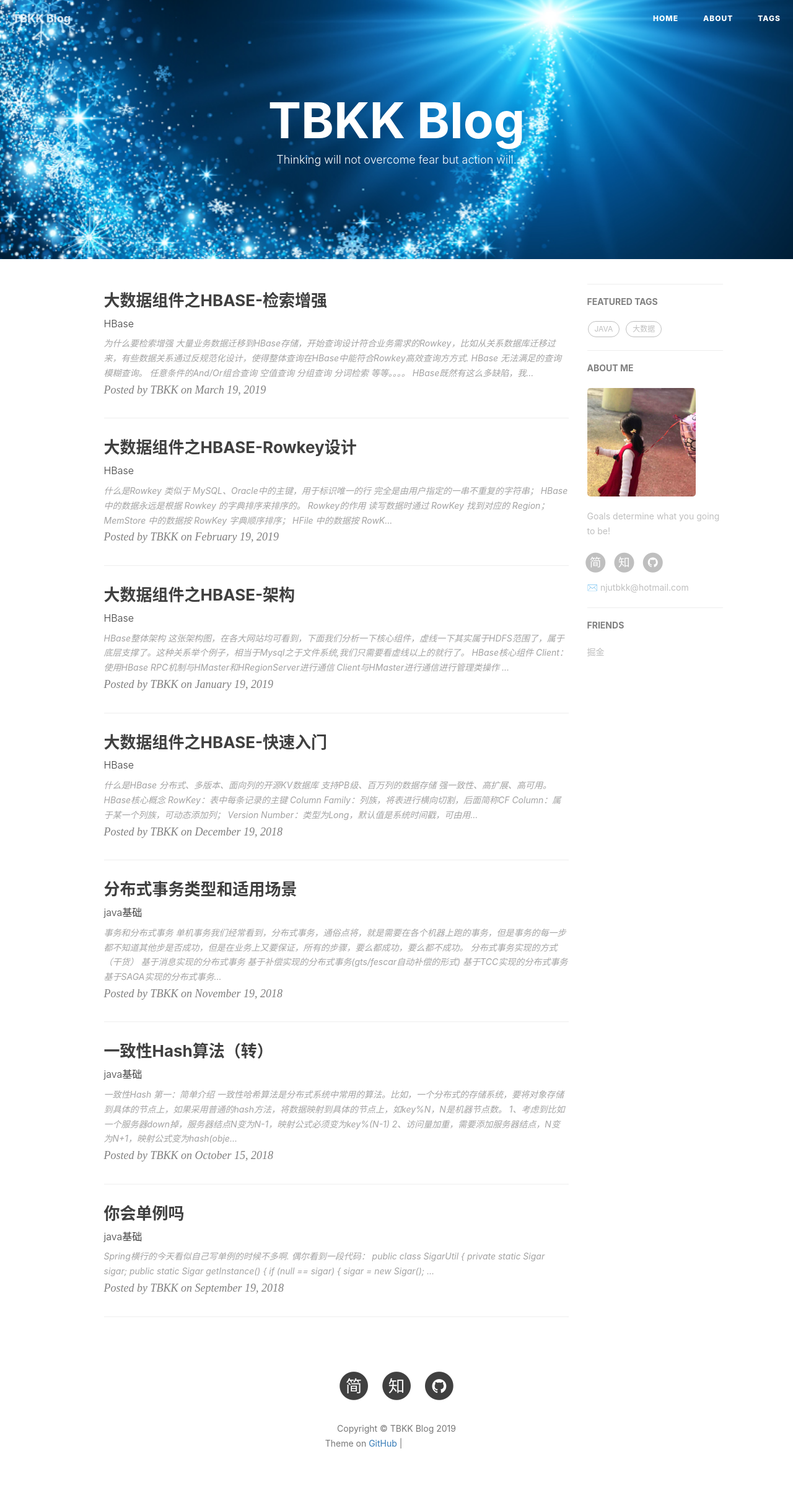
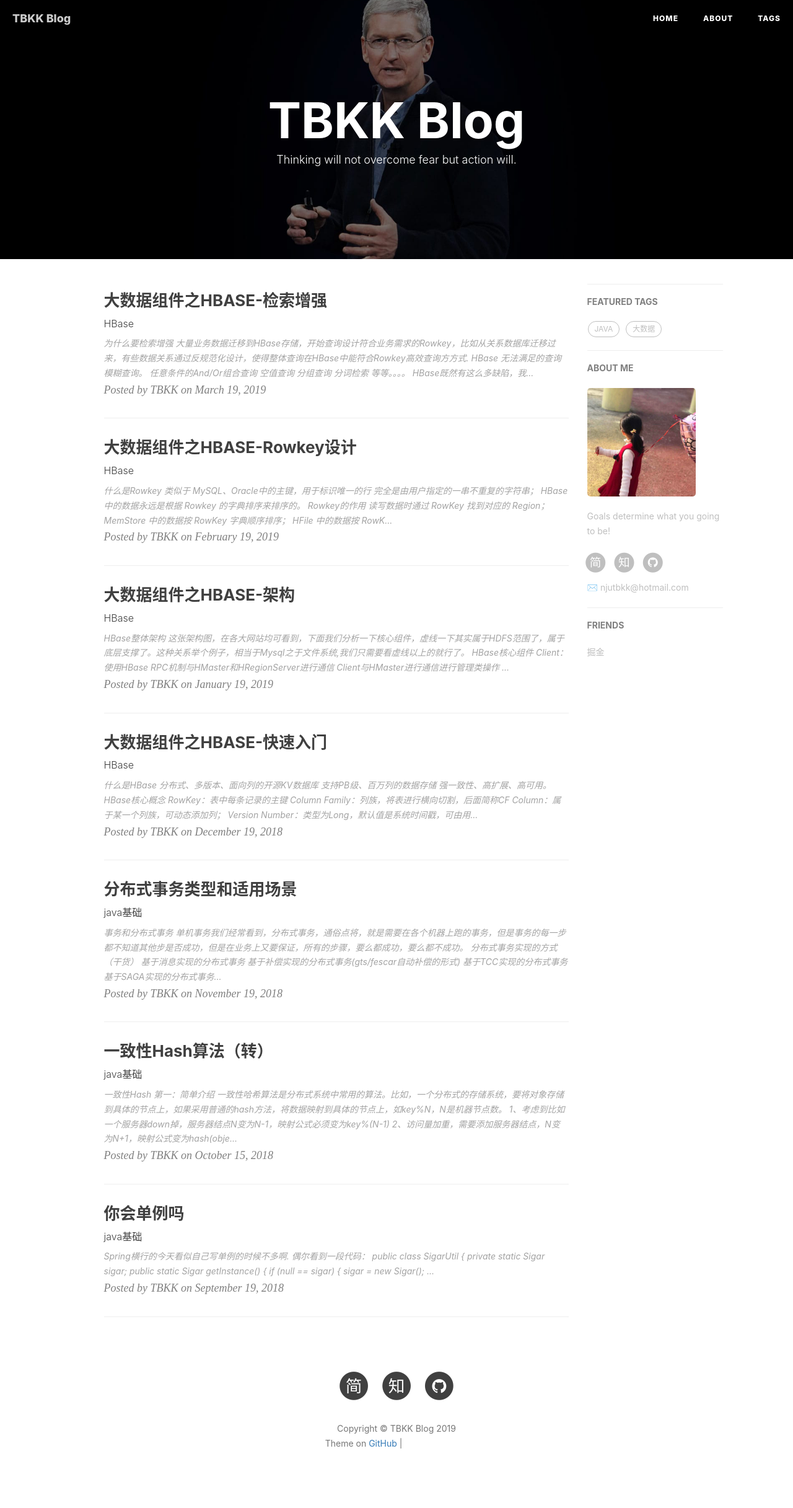
Before and after one commit to tbkk/tbkk.github.io, a Jekyll site: the page built from index.html, in a window 1280 px wide. Shown: the whole page at 62% size. Built offline with Jekyll 4.4.1, drawn with Linux system fonts in a browser that asks for light colours; nearby versions of some CDN libraries; the list of posts is cut into pages by our own code; comment, search, counter and statistics services are not loaded; grey boxes are pictures that could not be loaded.

Commit message:
post-bg-cook.jpg

```diff
--- a/_config.yml
+++ b/_config.yml
@@ -1,7 +1,7 @@
 # Site settings
 title: TBKK Blog
 SEOTitle: TBKK的博客 | TBKK Blog
-header-img: img/blue-snow.jpg
+header-img: img/post-bg-cook.jpg
 email: njutbkk@hotmail.com
 description: "Every failure is leading towards success."
 keyword: "TBKK, TBKK Blog, TBKK的博客, tbkk, 秦鑫峰, iOS, Apple, iPhone"
```
